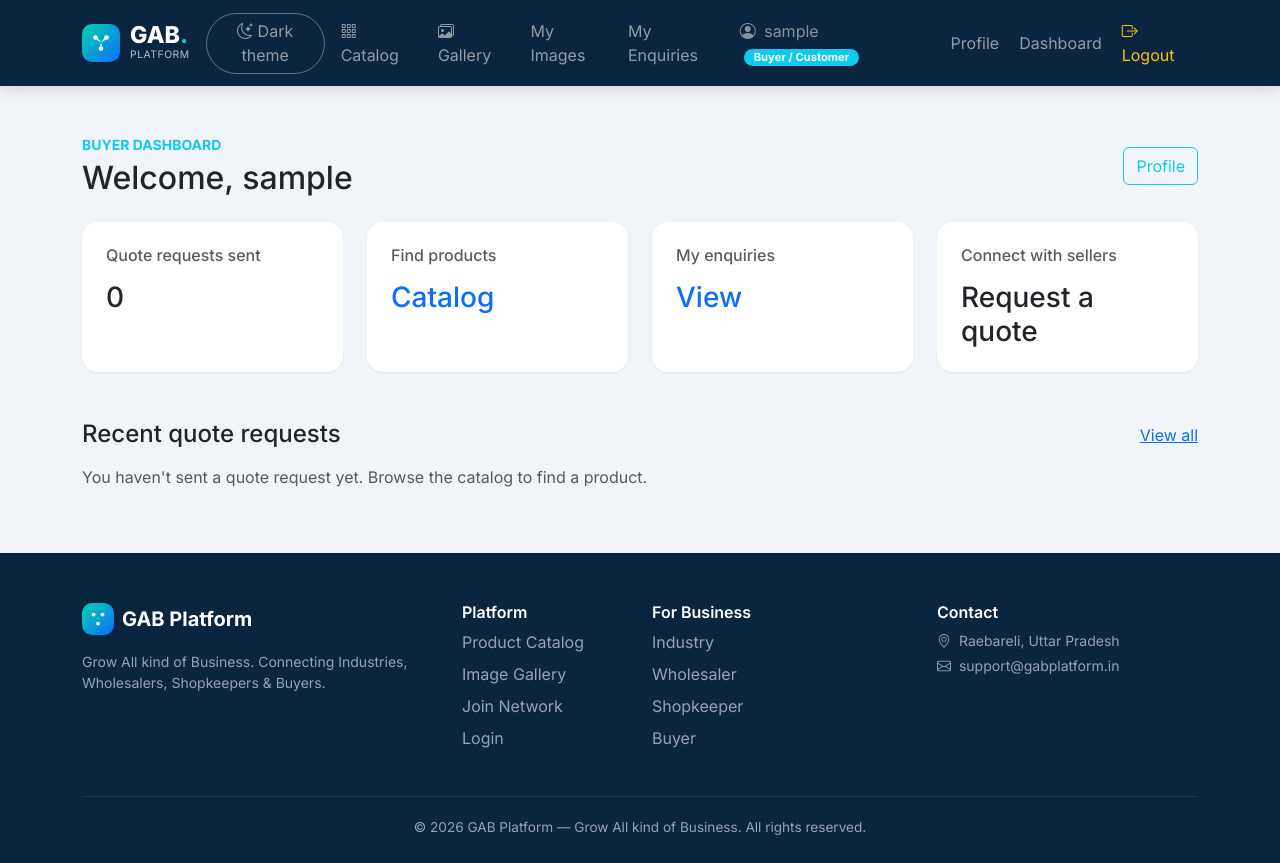
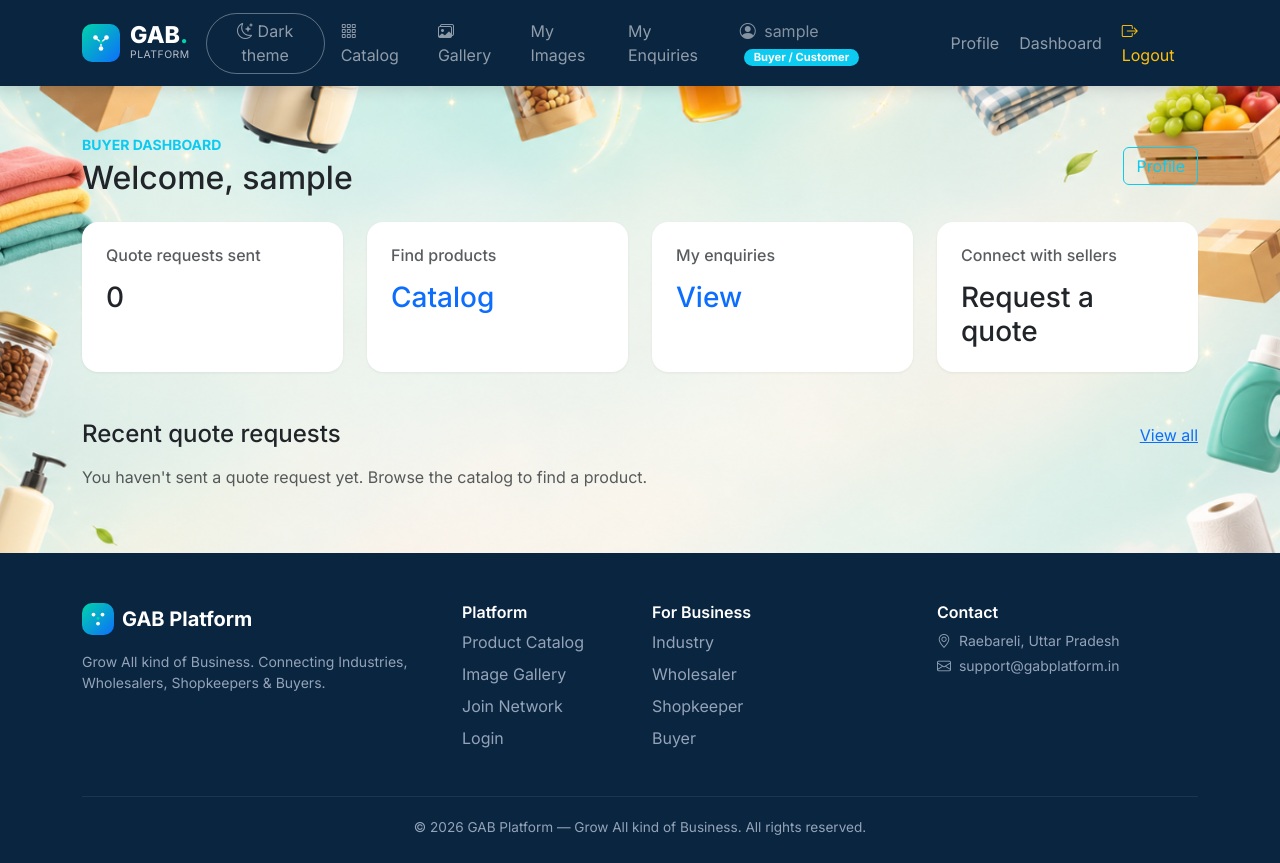
Before and after one commit to Shoury-Singh/GAB-Marketplace, a Django app: page /accounts/dashboard/buyer/ in a window 1280 px wide. Run offline with Django 5.2, Linux system fonts and the light colour scheme; the visitor is signed in with stand-in values (Sample User, id 1); data comes from the database, SQL or seed files in the repository; data that the repository does not hold is empty.

Commit message:
changing the background image to a fall theme

```diff
--- a/templates/base.html
+++ b/templates/base.html
@@ -35,6 +35,11 @@
         }
         body {
             background-color: #f1f5f9;
+            background-image: url("{% static 'images/product-fall-background.png' %}");
+            background-position: center;
+            background-size: cover;
+            background-attachment: fixed;
+            background-repeat: no-repeat;
             min-height: 100vh;
             display: flex;
             flex-direction: column;
```
Also changed, not shown: README.md, static/images/product-fall-background.png (added).
